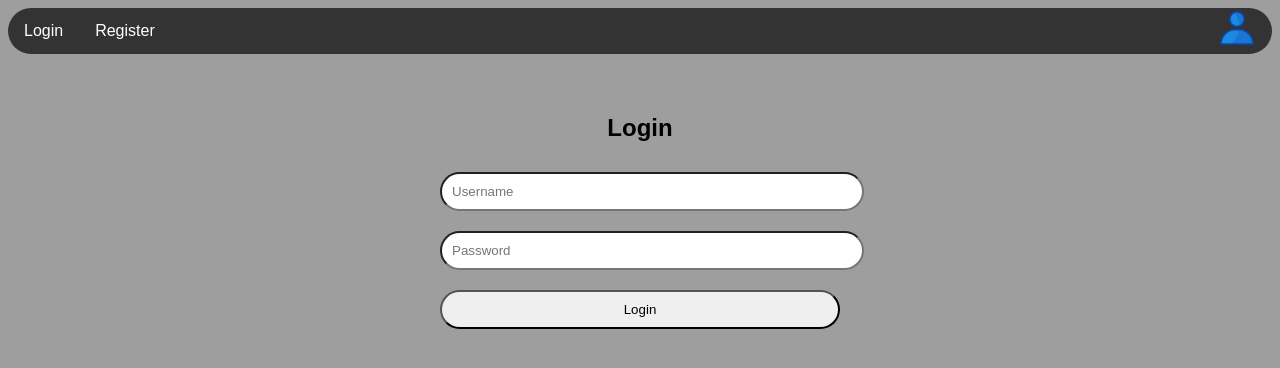
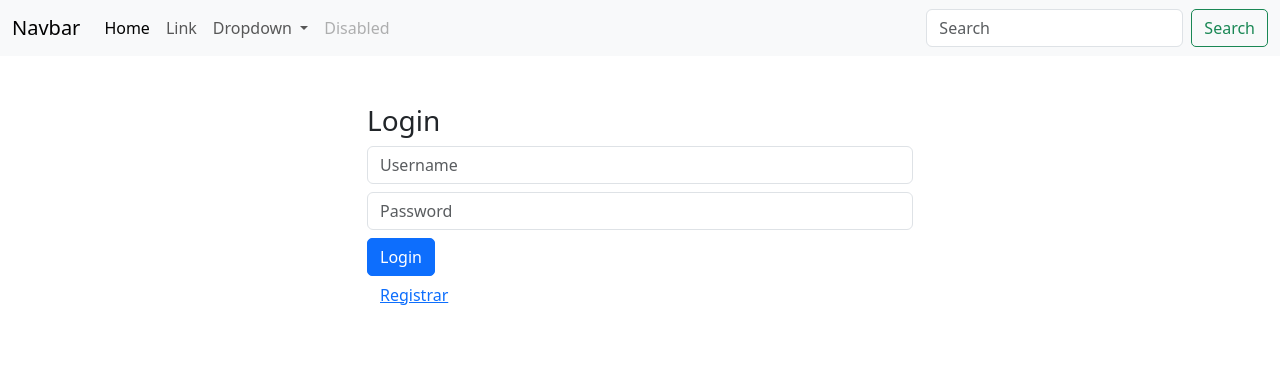
Before and after one commit to matinhu/nexhub, a plain HTML site: page index.html in a window 1280 px wide. Drawn offline with nearby package versions, Linux system fonts and the light colour scheme.

Commit message:
Feature: Adicionando login e API calls (logar e registrar)

```diff
--- a/css/styles.css
+++ b/css/styles.css
@@ -1,49 +1,10 @@
-body {
-    font-family: Arial, sans-serif;
-    background-color: rgb(158, 158, 158);
+button {
+  border-radius: 5px !important;
+  border: solid 1px red;
+  /* &:hover {
+    background-color: red;
+    color: white;
+  }
+  transition: all 1s ease-in-out; */
+
 }
-
-#navbar {
-    background-color: #333;
-    overflow: hidden;
-    border-radius: 25px;
-}
-
-#navbar a {
-    float: left;
-    display: block;
-    color: white;
-    text-align: center;
-    padding: 14px 16px;
-    text-decoration: none;
-    border-radius: 25px;
-}
-
-#navbar a:hover {
-    background-color: #ddd;
-    color: black;
-}
-
-#profile {
-    float: right;
-    position: relative;
-    right: 15px;
-}
-
-#login-container {
-    text-align: center;
-    margin-top: 100px;
-    border-radius: 25px;
-    margin: 20px auto; /* Centralizar verticalmente e centralizar horizontalmente */
-    max-width: 400px; /* Largura máxima do contêiner de login */
-    padding: 20px;
-}
-
-#login-container input[type="text"],
-#login-container input[type="password"],
-#login-container button {
-    width: 100%;
-    padding: 10px;
-    margin: 10px 0;
-    border-radius: 25px;
-}
--- a/index.html
+++ b/index.html
@@ -1,29 +1,93 @@
 <!DOCTYPE html>
 <html lang="en">
+
 <head>
     <meta charset="UTF-8">
     <meta name="viewport" content="width=device-width, initial-scale=1.0">
     <title>NEXHUB MPT</title>
     <link rel="stylesheet" href="css/styles.css">
+    <link href="https://cdn.jsdelivr.net/npm/bootstrap@5.3.0-alpha1/dist/css/bootstrap.min.css" rel="stylesheet">
+
+    <script src="https://cdn.jsdelivr.net/npm/@popperjs/core@2.11.6/dist/umd/popper.min.js"></script>
+    <script src="https://cdn.jsdelivr.net/npm/bootstrap@5.3.0-alpha1/dist/js/bootstrap.min.js"></script>
+
 </head>
+
 <body>
-    <body>
-        <div id="navbar">
-            <div id="profile">
-                <img src="img/3106807.png" alt="Profile Picture" width="40" height="40">
+    <script src="js/main.js"></script>
+
+    <nav class="navbar navbar-expand-lg bg-body-tertiary">
+        <div class="container-fluid">
+            <a class="navbar-brand" href="#">Navbar</a>
+            <button class="navbar-toggler" type="button" data-bs-toggle="collapse"
+                data-bs-target="#navbarSupportedContent" aria-controls="navbarSupportedContent" aria-expanded="false"
+                aria-label="Toggle navigation">
+                <span class="navbar-toggler-icon"></span>
+            </button>
+            <div class="collapse navbar-collapse" id="navbarSupportedContent">
+                <ul class="navbar-nav me-auto mb-2 mb-lg-0">
+                    <li class="nav-item">
+                        <a class="nav-link active" aria-current="page" href="#">Home</a>
+                    </li>
+                    <li class="nav-item">
+                        <a class="nav-link" href="#">Link</a>
+                    </li>
+                    <li class="nav-item dropdown">
+                        <a class="nav-link dropdown-toggle" href="#" role="button" data-bs-toggle="dropdown"
+                            aria-expanded="false">
+                            Dropdown
+                        </a>
+                        <ul class="dropdown-menu">
+                            <li><a class="dropdown-item" href="#">Action</a></li>
+                            <li><a class="dropdown-item" href="#">Another action</a></li>
+                            <li>
+                                <hr class="dropdown-divider">
+                            </li>
+                            <li><a class="dropdown-item" href="#">Something else here</a></li>
+                        </ul>
+                    </li>
+                    <li class="nav-item">
+                        <a class="nav-link disabled" aria-disabled="true">Disabled</a>
+                    </li>
+                </ul>
+                <form class="d-flex" role="search">
+                    <input class="form-control me-2" type="search" placeholder="Search" aria-label="Search">
+                    <button class="btn btn-outline-success" type="submit">Search</button>
+                </form>
             </div>
-            <a href="#">Login</a>
-            <a href="#">Register</a>
         </div>
+    </nav>
 
-        <div id="login-container">
-            <h2>Login</h2>
-            <input type="text" placeholder="Username" name="username" required>
-            <input type="password" placeholder="Password" name="password" required>
-            <button type="submit">Login</button>
+    <div class="container mt-5">
+        <div class="row">
+          <div class="col-md-6 offset-md-3">
+            <div id="loginForm" class="d-block">
+              <h3>Login</h3>
+              <form id="login" action="#">
+                <input type="text" class="form-control my-2" placeholder="Username" required>
+                <input type="password" class="form-control my-2" placeholder="Password" required>
+                <button type="submit" class="btn btn-primary">Login</button>
+              </form>
+              <button id="toggleToRegister" class="btn btn-link">Registrar</button>
+            </div>
+
+            <div id="registerForm" class="d-none">
+              <h3>Register</h3>
+              <form id="register" action="#">
+                <input type="text" class="form-control my-2" placeholder="Username" required>
+                <input type="email" class="form-control my-2" placeholder="Email" required>
+                <input type="password" class="form-control my-2" placeholder="Password" required>
+                <button type="submit" class="btn btn-primary">Register</button>
+              </form>
+              <button id="toggleToLogin" class="btn btn-link">Login</button>
+            </div>
+          </div>
         </div>
-    </body>
-    </html>
+      </div>
+
+
+</html>
 
 </body>
+
 </html>
--- /dev/null
+++ b/js/main.js
@@ -0,0 +1,31 @@
+document.addEventListener('DOMContentLoaded', () => {
+  // Toggle between Login and Register
+  const toggleToRegister = document.getElementById('toggleToRegister');
+  const toggleToLogin = document.getElementById('toggleToLogin');
+  const loginForm = document.getElementById('loginForm');
+  const registerForm = document.getElementById('registerForm');
+
+  toggleToRegister.addEventListener('click', () => {
+    console.log('botão registrar clicado')
+    loginForm.style.display = 'none';
+    registerForm.style.display = 'block';
+  });
+
+  toggleToLogin.addEventListener('click', () => {
+    registerForm.style.display = 'none';
+    loginForm.style.display = 'block';
+  });
+
+  // Mock API Calls
+  document.getElementById('login').addEventListener('submit', function (e) {
+    e.preventDefault();
+    // Replace this with your actual API call
+    console.log('API call to login endpoint');
+  });
+
+  document.getElementById('register').addEventListener('submit', function (e) {
+    e.preventDefault();
+    // Replace this with your actual API call
+    console.log('API call to register endpoint');
+  });
+});
```
